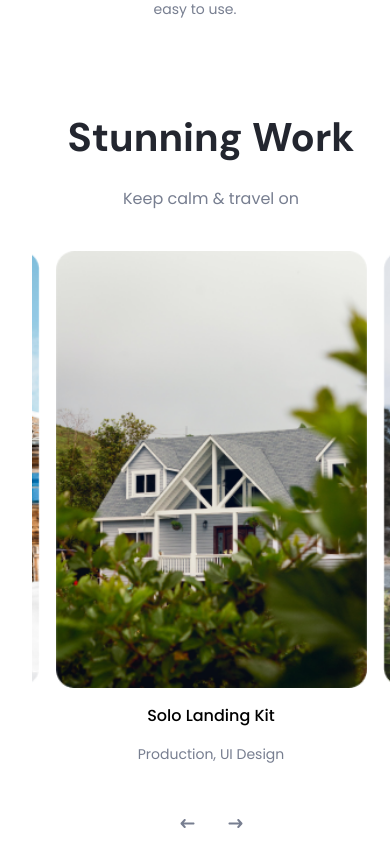
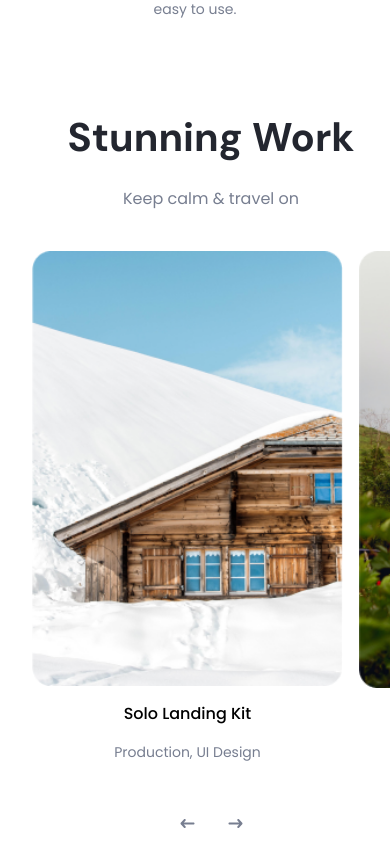
Before and after one commit to kamranlatifch/fleet-ui-dev, a React (Vite) app: page / in a window 390 px wide. Shown: the part 4769-5613 px from the top of the page. Built offline with nearby package versions, Linux system fonts and the light colour scheme.

Commit message:
fix(card)

```diff
--- a/src/components/StunningWork.jsx
+++ b/src/components/StunningWork.jsx
@@ -55,7 +55,7 @@ const StunningWork = () => {
       </div>
       <div
         ref={scrollContainerRef}
-        className='flex gap-4 lg:gap-8 overflow-x-auto scroll-smooth justify-center scrollbar-hide'
+        className='flex gap-4 lg:gap-8 overflow-x-auto lg:justify-center scroll-smooth  scrollbar-hide'
       >
         {data.map((item) => (
           <div key={item.id}>
```
